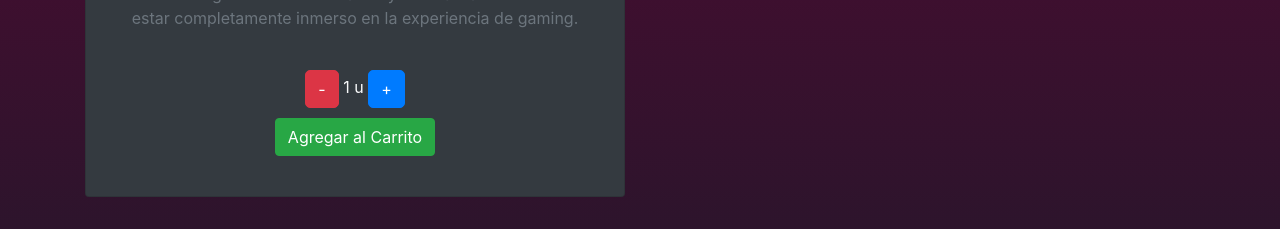
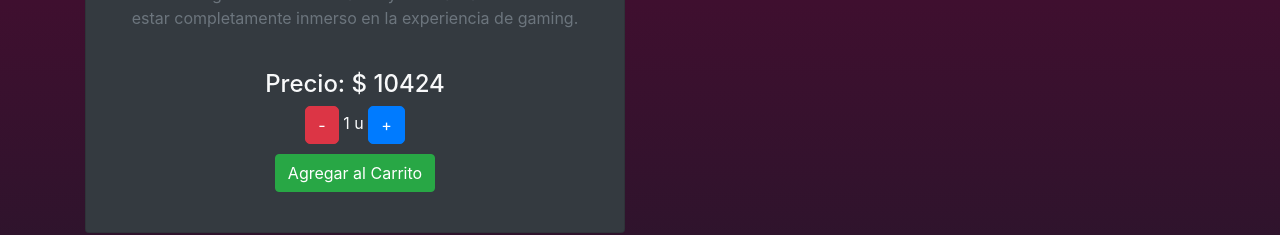
Before and after one commit to paaherre/CoderReactJS, a React (Create React App) app: page /itemDetail/ALG432 in a window 1280 px wide. Shown: the part 695-930 px from the top of the page. Built offline with nearby package versions, Linux system fonts and the light colour scheme.

Commit message:
update Desafio9-Eventos

```diff
--- a/src/components/ItemCount/ItemCount.js
+++ b/src/components/ItemCount/ItemCount.js
@@ -22,10 +22,13 @@ const ItemCount = ({ stock, initial, onAdd }) => {
 
     return (
         <div>
-            <Button variant="danger" className="btnCards" onClick={decrementCount}>-</Button>
-            <span>  {count}  </span>
-            <span>  {unidades}  </span>
-            <Button className="btnCards" onClick={incrementCount}>+</Button>
+            <div>
+                <Button variant="danger" className="btnCards" onClick={decrementCount}>-</Button>
+                <span>  {count}  </span>
+                <span>  {unidades}  </span>
+                <Button className="btnCards" onClick={incrementCount}>+</Button>
+            </div>
+            <Button variant="success" className="btn-addCart" onClick={() => onAdd(count)}>Agregar al Carrito</Button>
         </div>
     )
 
--- a/src/components/cards/card.js
+++ b/src/components/cards/card.js
@@ -1,5 +1,4 @@
 import React from 'react';
-import ItemCount from '../ItemCount/ItemCount';
 import "./card.css";
 import Button from 'react-bootstrap/Button'
 import { Link } from 'react-router-dom'
@@ -22,8 +21,6 @@ const Card = ({ id, img, title, descripcion, stock }) => {
                     }
                 </p>
                 <Button className="btn-masInfo"><Link className="btn-link" to={`/itemDetail/${id}`}> + Información </Link></Button>
-                <ItemCount stock={stock} initial='1' />
-                <Button variant="success" className="btn-addCart">Agregar al Carrito</Button>
             </div>
         </div>
     );
--- a/src/components/itemDetail/ItemDetail.jsx
+++ b/src/components/itemDetail/ItemDetail.jsx
@@ -1,11 +1,18 @@
-import React from 'react';
+import React, { useState } from 'react';
 import ItemCount from '../ItemCount/ItemCount';
 import "./ItemDetail.css";
 import Button from 'react-bootstrap/Button'
+import { Link } from 'react-router-dom'
 
 
 
-const ItemDetail = ({ img, title, descripcion, stock }) => {
+
+const ItemDetail = ({ img, title, descripcion, stock, precio }) => {
+    const [count, setCount] = useState(0)
+
+    const addHandler = (cantidad) => {
+        setCount(cantidad)
+    }
 
     return (
         <div className='card bg-dark text-center animate__animated animate__fadeInUp'>
@@ -21,10 +28,12 @@ const ItemDetail = ({ img, title, descripcion, stock }) => {
                         descripcion ? descripcion : 'Descripción del producto, click en mas infomración para ver el detalle'
                     }
                 </p>
-
-                <ItemCount stock={stock} initial='1' />
-                <Button variant="success" className="btn-addCart">Agregar al Carrito</Button>
-                {console.log(img)}
+                <h4>Precio: $ {precio}</h4>
+                {count === 0 ?
+                    <ItemCount stock={stock} initial='1' onAdd={addHandler} />
+                    :
+                    <Link to='/cart'><Button variant="primary">Terminar la compra</Button></Link>
+                }
             </div>
         </div>
     );
--- a/src/containers/ItemDetailContainer.jsx
+++ b/src/containers/ItemDetailContainer.jsx
@@ -30,7 +30,7 @@ const ItemDetailContainer = () => {
             <div className="row" >
                 {prod.map((item) => (
                     <div className="col-md-6" key={item.id}>
-                        <ItemDetail id={item.id} title={item.nombre} img={item.img} descripcion={item.descripcion} stock={item.stock} />
+                        <ItemDetail precio={item.precio} id={item.id} title={item.nombre} img={item.img} descripcion={item.descripcion} stock={item.stock} />
                     </div>
                 ))}
             </div>
```
